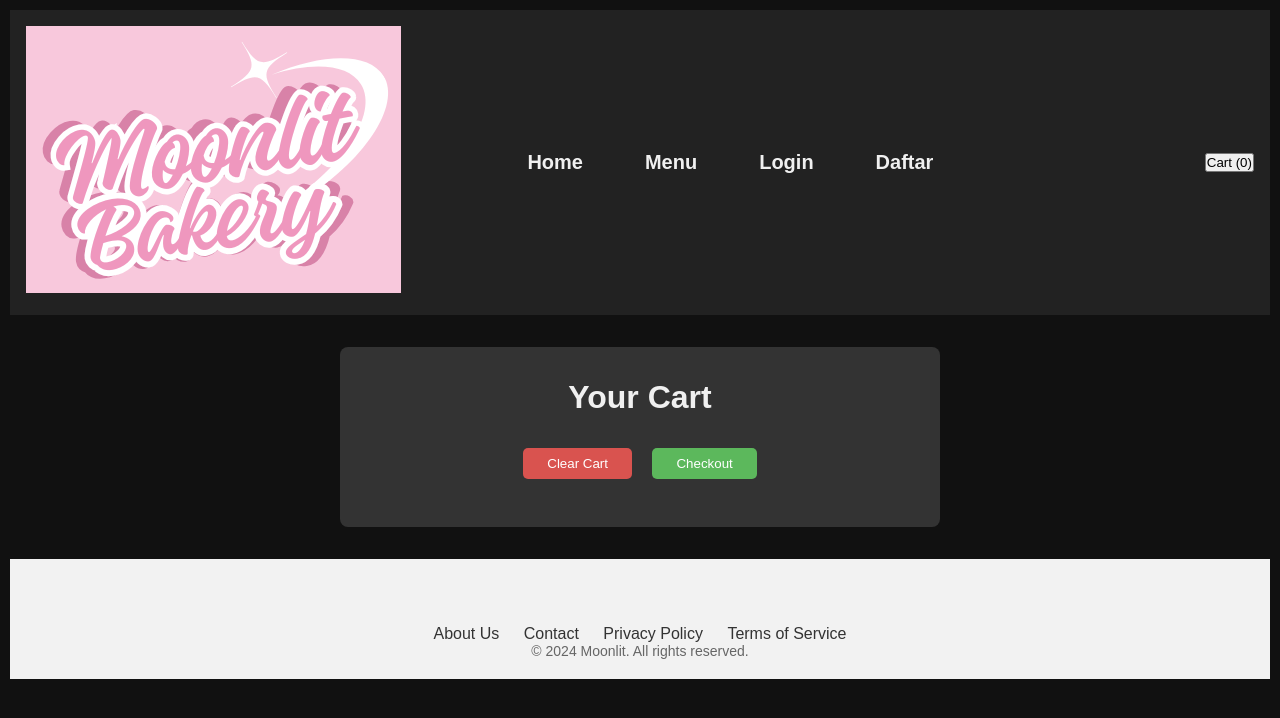
After one commit to astridpradnya12/UAS_PEMOGRAMANWEB, a PHP site: page /checkout.php in a window 1280 px wide. The commit adds this page. Shown: the top 718 px of the page. Run offline with PHP 8.4, Linux system fonts and the light colour scheme.

Commit message:
nyoba buat cart sama benerin header

```diff
--- /dev/null
+++ b/moonlit/checkout.css
@@ -0,0 +1,121 @@
+* {
+    margin: 0;
+    padding: 0;
+    box-sizing: border-box;
+  }
+
+  body {
+    font-family: Arial, sans-serif;
+    background-color: #111;
+    color: #f0f0f0;
+  }
+
+  nav {
+    display: flex;
+    justify-content: space-between;
+    align-items: center;
+    padding: 1rem;
+    background-color: #222;
+  }
+
+  .logo {
+    color: #f0f0f0;
+    font-size: 1.5rem;
+  }
+
+  .nav-links a {
+    color: #f0f0f0;
+    margin: 0 1rem;
+    text-decoration: none;
+  }
+
+  .checkout-section {
+    max-width: 600px;
+    margin: 2rem auto;
+    background-color: #333;
+    padding: 2rem;
+    border-radius: 8px;
+    text-align: center;
+  }
+
+  .checkout-section h2 {
+    font-size: 2rem;
+    margin-bottom: 1rem;
+  }
+
+  #cart-items {
+    list-style: none;
+    margin-bottom: 1rem;
+  }
+
+  #cart-items li {
+    padding: 0.5rem;
+    border-bottom: 1px solid #555;
+  }
+
+  .clear-cart-button,
+  .checkout-button {
+    margin: 1rem 0.5rem;
+    padding: 0.5rem 1.5rem;
+    border: none;
+    border-radius: 5px;
+    cursor: pointer;
+  }
+
+  .clear-cart-button {
+    background-color: #d9534f;
+    color: #fff;
+  }
+
+  .checkout-button {
+    background-color: #5cb85c;
+    color: #fff;
+  }
+
+  footer {
+    background-color: #f2f2f2;
+    padding: 20px 0;
+    text-align: center;
+}
+
+.social-links {
+    margin-bottom: 10px;
+}
+
+.social-links a {
+    display: inline-block;
+    margin: 0 5px;
+    text-decoration: none;
+    color: #333;
+    font-size: 18px;
+}
+
+.social-links a:hover {
+    color: #666;
+}
+
+.footer-links {
+    list-style: none;
+    margin: 0;
+    padding: 0;
+    display: inline-block;
+}
+
+.footer-links li {
+    display: inline-block;
+    margin: 0 10px;
+}
+
+.footer-links a {
+    text-decoration: none;
+    color: #333;
+}
+
+.footer-links a:hover {
+    color: #666;
+}
+
+.copyright {
+    font-size: 14px;
+    color: #666;
+}
--- /dev/null
+++ b/moonlit/checkout.js
@@ -0,0 +1,40 @@
+document.addEventListener("DOMContentLoaded", function () {
+    const cartItemsList = document.getElementById("cart-items");
+    const checkoutButton = document.querySelector(".checkout-button");
+    const clearCartButton = document.querySelector(".clear-cart-button");
+    const checkoutFormPopup = document.getElementById("checkout-form-popup");
+    const checkoutForm = document.getElementById("checkout-form");
+
+    function updateCartDisplay() {
+      const cart = JSON.parse(localStorage.getItem("cart")) || [];
+      cartItemsList.innerHTML = "";
+      cart.forEach((item) => {
+        const cartItem = document.createElement("li");
+        cartItem.textContent = `${item.title} - $${item.price}`;
+        cartItemsList.appendChild(cartItem);
+      });
+    }
+    updateCartDisplay();
+
+    clearCartButton.addEventListener("click", () => {
+      localStorage.removeItem("cart");
+      updateCartDisplay();
+      alert("Cart has been cleared!");
+    });
+
+    checkoutButton.addEventListener("click", () => {
+      checkoutFormPopup.style.display = "flex";
+    });
+
+    window.closeForm = function () {
+      checkoutFormPopup.style.display = "none";
+    };
+
+    checkoutForm.addEventListener("submit", (e) => {
+      e.preventDefault();
+      localStorage.removeItem("cart");
+      updateCartDisplay();
+      checkoutFormPopup.style.display = "none";
+      alert("Checkout successful!");
+    });
+  });
--- /dev/null
+++ b/moonlit/checkout.php
@@ -0,0 +1,14 @@
+<?php  include 'include/header.php'; ?>
+<body>
+    <link rel="stylesheet" href="checkout.css" />
+    <section class="checkout-section">
+        <h2>Your Cart</h2>
+        <ul id="cart-items"></ul>
+        <button class="clear-cart-button">Clear Cart</button>
+        <button class="checkout-button">Checkout</button>
+    </section>
+
+    <script src="checkout.js"></script>
+<?php  include 'include/footer.php'; ?>
+</body>
+</html>
--- /dev/null
+++ b/moonlit/include/footer.php
@@ -0,0 +1,29 @@
+<footer>
+  <div class="social-links">
+      <a href="#">
+          <i class="fab fa-instagram"></i>
+      </a>
+      <a href="#">
+          <i class="fab fa-snapchat-ghost"></i>
+      </a>
+      <a href="#">
+          <i class="fab fa-twitter"></i>
+      </a>
+      <a href="#">
+          <i class="fab fa-facebook-f"></i>
+      </a>
+  </div>
+<br>
+<ul class="footer-links">
+  <li><a href="#">About Us</a></li>
+        <li><a href="#">Contact</a></li>
+        <li><a href="#">Privacy Policy</a></li>
+        <li><a href="#">Terms of Service</a></li>
+    </ul>
+
+    <div class="copyright">
+        <p>&copy; 2024 Moonlit. All rights reserved.</p>
+    </div>
+  </footer>
+</body>
+</html>
--- a/moonlit/index.php
+++ b/moonlit/index.php
@@ -5,7 +5,7 @@
     <link rel="stylesheet" href="assets/style.css" />
   <section class="slider">
     <div class="slides">
-        <img src="assets/shop.jpg" alt="Shop" />
+        <img src="assets/shop.jpeg" alt="Shop" />
         <img src="assets/macCover.jpg" alt="Macaroon" />
         <img src="assets/croCover.jpg" alt="Croissant" />
         <img src="assets/cookCover.jpg" alt="Cookies" />
```
Also changed, not shown: moonlit/cookiesmenu.php (+19 -16 lines), moonlit/croissantmenu.php (+13 -9 lines), moonlit/cupcakemenu.php (+12 -7 lines), moonlit/drinkmenu.php (+11 -7 lines), moonlit/layermenu.php (+20 -15 lines), moonlit/macmenu.php (+12 -7 lines), moonlit/menu.php (+1 -21 lines), moonlit/style.css (+0 -10 lines).
